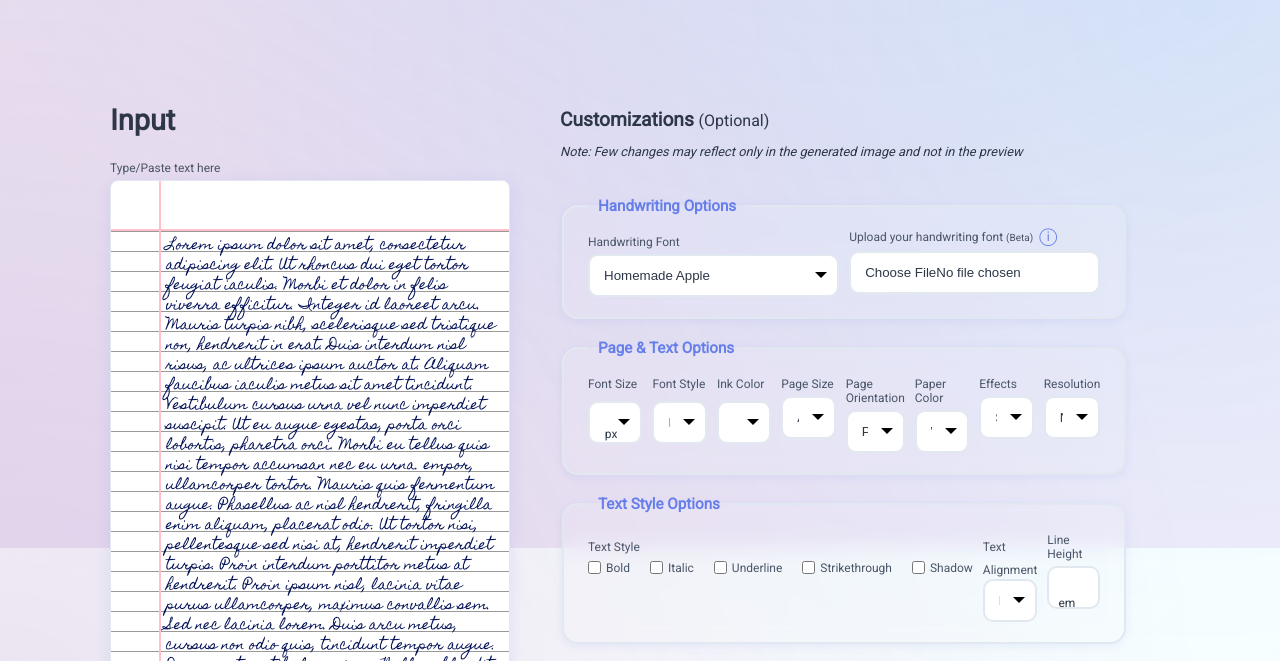
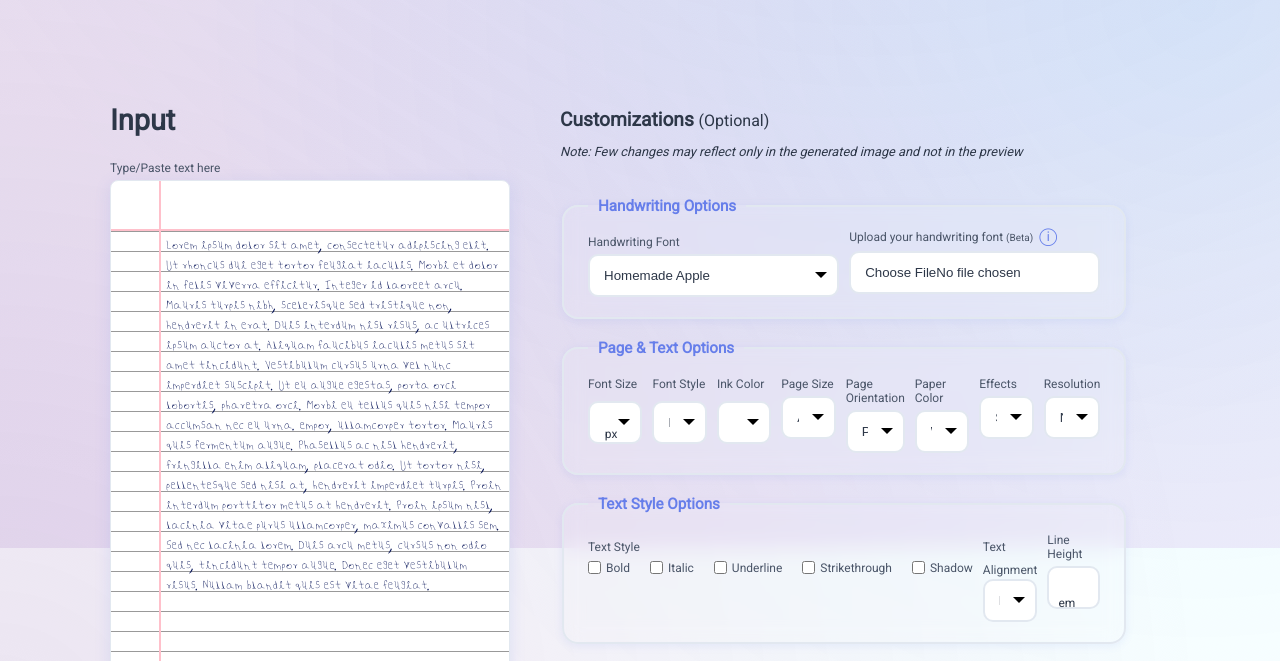
Before and after one commit to vishangl/HandWrite, a website with bundled scripts: page index.html in a window 1280 px wide. Shown: the part 252-913 px from the top of the page. Built offline with nearby package versions, Linux system fonts and the light colour scheme; no server answers; a web font is replaced by a local one.

Commit message:
some more adjustmnets done

```diff
--- a/css/index.css
+++ b/css/index.css
@@ -10,7 +10,7 @@ body {
   --elevation-background: #f7fafc;
   --link-color: #667eea;
   --font-family-primary: 'Roboto', Arial;
-  --handwriting-font: 'Homemade Apple', cursive;
+  --handwriting-font: 'Vishu1_Font', 'Homemade Apple', cursive;
   --primary-color: #667eea;
   --secondary-color: #764ba2;
   --accent-color: #00d4ff;
@@ -81,6 +81,11 @@ body.dark {
 @font-face {
   font-family: 'Vishu_Font';
   src: url(../fonts/vishu.ttf);
+}
+
+@font-face {
+  font-family: 'Vishu1_Font';
+  src: url(../fonts/Vishu1-Regular.ttf);
 }
 
 /* Default CSS Changes */
--- a/index.html
+++ b/index.html
@@ -224,6 +224,7 @@
                       <option value="Hindi_Font">Kruti-dev (Hindi)</option>
                       <option value="Riya_Font">Riya Font</option>
                       <option value="Vishu_Font">Vishu Font</option>
+                      <option value="Vishu1_Font">Vishu Font1</option>
                       <option
                         style="font-family: 'Caveat', cursive; font-size: 13pt"
                         value="'Caveat', cursive"
@@ -863,7 +864,7 @@
                 <button class="template-btn">⬇️ Hindi Template</button>
               </a>
               <a
-                href="https://cloudconvert.com/pdf-to-tiff"
+                href="https://www.calligraphr.com/en/webapp/app_home/?/templates"
                 target="_blank"
                 rel="noopener noreferrer"
               >
```
